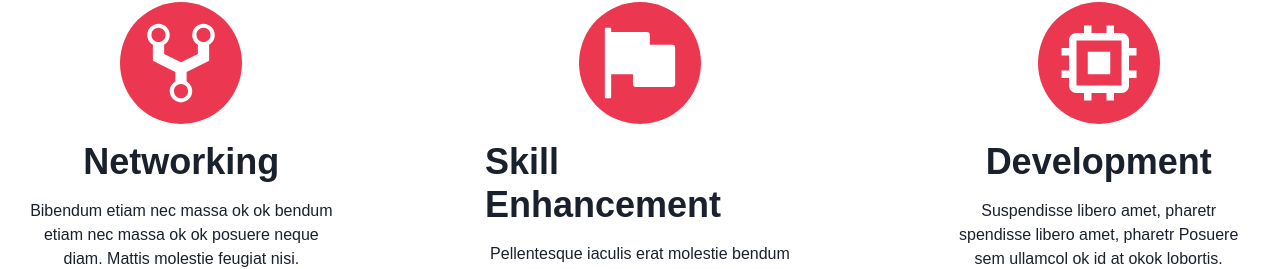
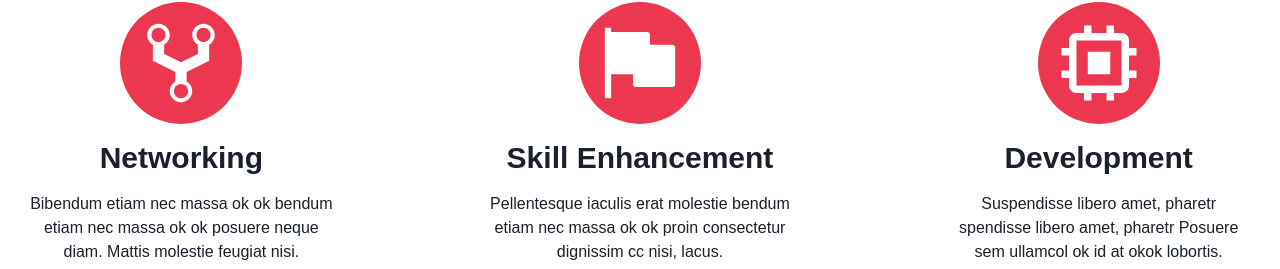
Before and after one commit to pr0secutor/aiml-website, a React (Create React App) app: page / in a window 1280 px wide. Shown: the part 794-1063 px from the top of the page. Built offline with nearby package versions, Linux system fonts and the light colour scheme.

Commit message:
minor changes

```diff
--- a/src/Pages/Home/ThingsCard.jsx
+++ b/src/Pages/Home/ThingsCard.jsx
@@ -27,21 +27,21 @@ const ThingsCard = ({ icon, title, description, read_more_link }) => {
             p={4}
             size="xl"
             color='white'
-            background='#EC3750'
+            background='hacker_red'
             _hover={{background:'#d43146'}}
             isRound='true'
             icon={icon}
           />
-          <Heading>{title}</Heading>
+          <Heading size='lg'>{title}</Heading>
           <Text textAlign={"center"}>{description}</Text>
           <Link
             href={read_more_link}
             _hover={{
               textDecoration: "underline",
-              textDecorationColor: "#EC3750",
+              textDecorationColor: "hacker_red",
             }}
           >
-            <Text color={"#EC3750"}>Know More →</Text>
+            <Text color="hacker_red">Know More →</Text>
           </Link>
         </VStack>
       </CardBody>
```
